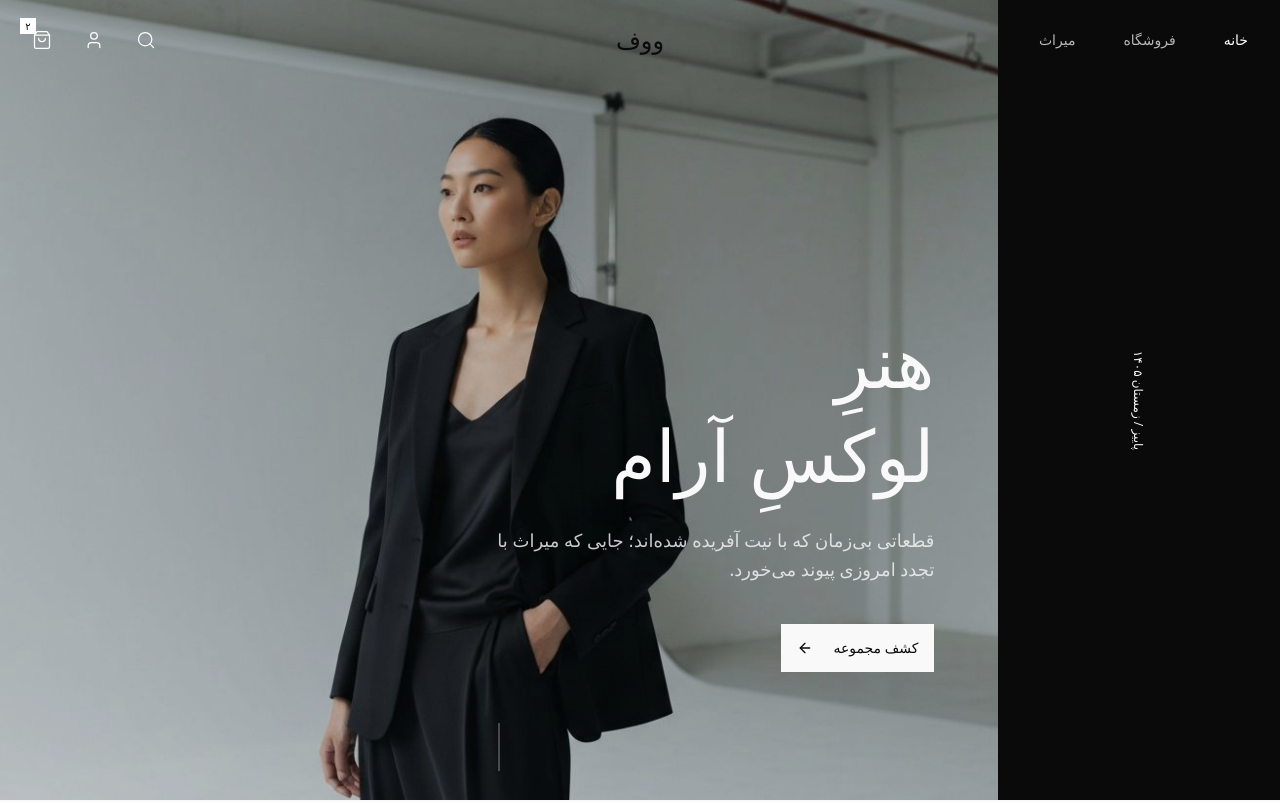
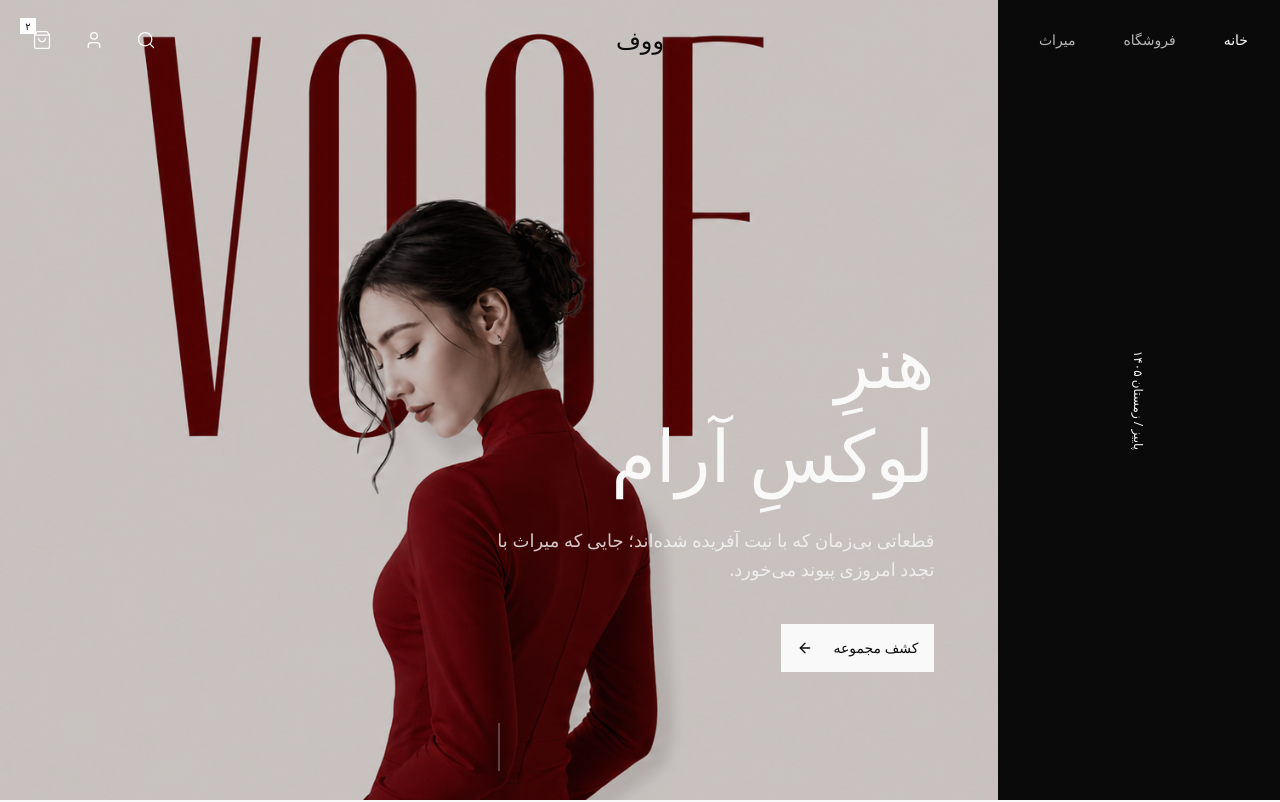
Before and after one commit to HosseinNabavi94/voof, a Next.js app: page / in a window 1280 px wide. Shown: the top 802 px of the page. Built offline with nearby package versions, Linux system fonts and the light colour scheme.

Commit message:
Update hero-section.tsx

```diff
--- a/components/hero-section.tsx
+++ b/components/hero-section.tsx
@@ -26,8 +26,8 @@ export function HeroSection() {
         {/* Background image */}
         <div className="absolute inset-0">
           <Image
-            src="/luxury-minimalist-fashion-model-in-elegant-dark-cl.jpg"
-            alt="مدل مد شیک در لباس تیره"
+            src="/voof-hero-banner.jpg"
+            alt="بنر ووف"
             fill
             priority
             sizes="(max-width: 1024px) 100vw, 78vw"
```
